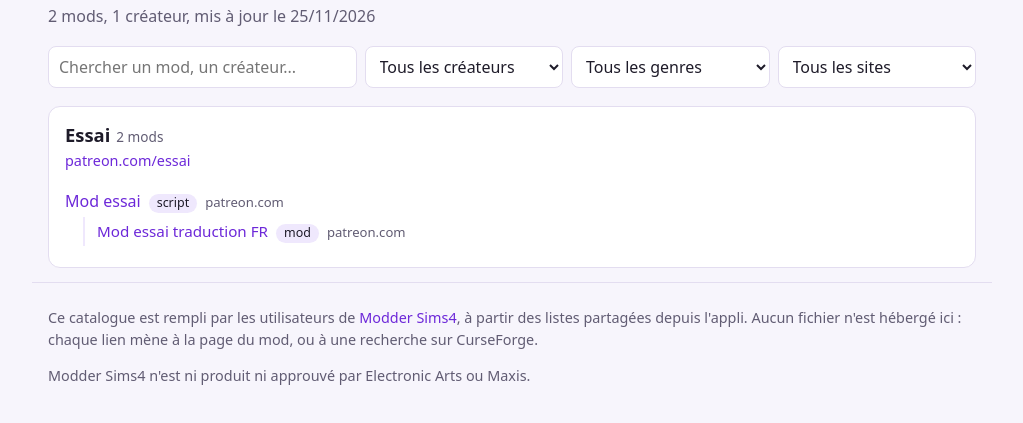
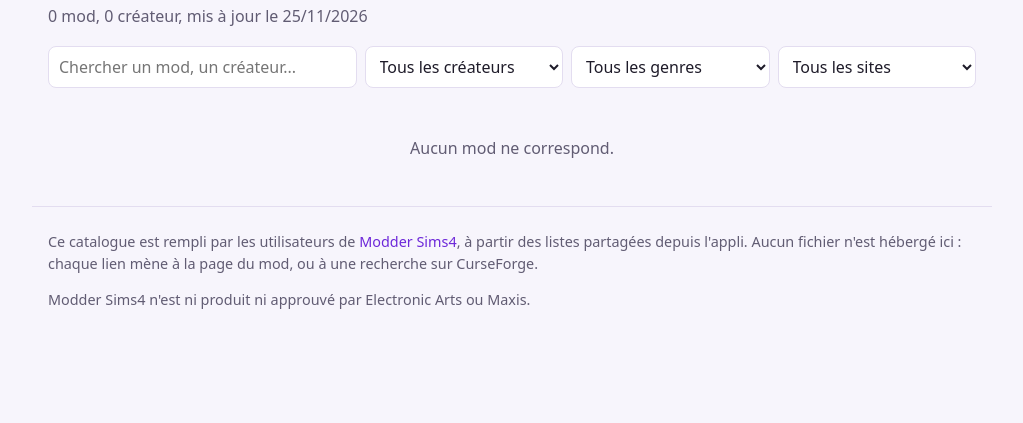
Before and after one commit to OkamiOo/ModderSims4, a plain HTML site: page index.html in a window 1280 px wide. Shown: the part 69-492 px from the top of the page, without its empty margins (128-1151 px from the left). Drawn offline with Linux system fonts and the light colour scheme.

Commit message:
Catalogue : remise à zéro

```diff
--- a/catalogue.json
+++ b/catalogue.json
@@ -1,35 +1,6 @@
 {
- "createurs": [
-  {
-   "mods": 2,
-   "nom": "Essai",
-   "pages": [
-    "https://patreon.com/essai"
-   ]
-  }
- ],
+ "createurs": [],
  "format": 1,
- "mis_a_jour": "2026-11-25T04:21:11Z",
- "mods": [
-  {
-   "createur": "Essai",
-   "empreinte": "1111111111111111111111111111111111111111111111111111111111111111",
-   "genre": "script",
-   "liens": [],
-   "nom": "Mod essai",
-   "relie_a": null,
-   "source": "https://patreon.com/essai/posts/mod-essai-123",
-   "vu": 1
-  },
-  {
-   "createur": "Essai",
-   "empreinte": "2222222222222222222222222222222222222222222222222222222222222222",
-   "genre": "mod",
-   "liens": [],
-   "nom": "Mod essai traduction FR",
-   "relie_a": "1111111111111111111111111111111111111111111111111111111111111111",
-   "source": "https://patreon.com/essai/posts/mod-essai-123",
-   "vu": 1
-  }
- ]
+ "mis_a_jour": "2026-11-25T00:00:00Z",
+ "mods": []
 }
--- a/index.html
+++ b/index.html
@@ -69,7 +69,7 @@ footer { color: var(--doux); font-size: .9rem; padding-top: 10px; padding-bottom
 <body>
 <header>
 <h1>Catalogue de mods <span>Sims 4</span></h1>
-<p class="stats" id="stats">2 mods, 1 créateur, mis à jour le 25/11/2026</p>
+<p class="stats" id="stats">0 mod, 0 créateur, mis à jour le 25/11/2026</p>
 <div class="filtres" id="filtres" hidden>
 <input id="recherche" type="search" placeholder="Chercher un mod, un créateur..." aria-label="Chercher" autocomplete="off">
 <select id="createur" aria-label="Créateur"><option value="">Tous les créateurs</option></select>
@@ -79,9 +79,7 @@ footer { color: var(--doux); font-size: .9rem; padding-top: 10px; padding-bottom
 </header>
 <main>
 <div id="liste"><noscript>
-<h2>Essai</h2>
-<p><a href="https://patreon.com/essai/posts/mod-essai-123" rel="noopener nofollow ugc">Mod essai</a></p>
-<p><a href="https://patreon.com/essai/posts/mod-essai-123" rel="noopener nofollow ugc">Mod essai traduction FR</a></p>
+
 </noscript></div>
 <button id="plus" type="button" hidden>Afficher plus</button>
 </main>
```
